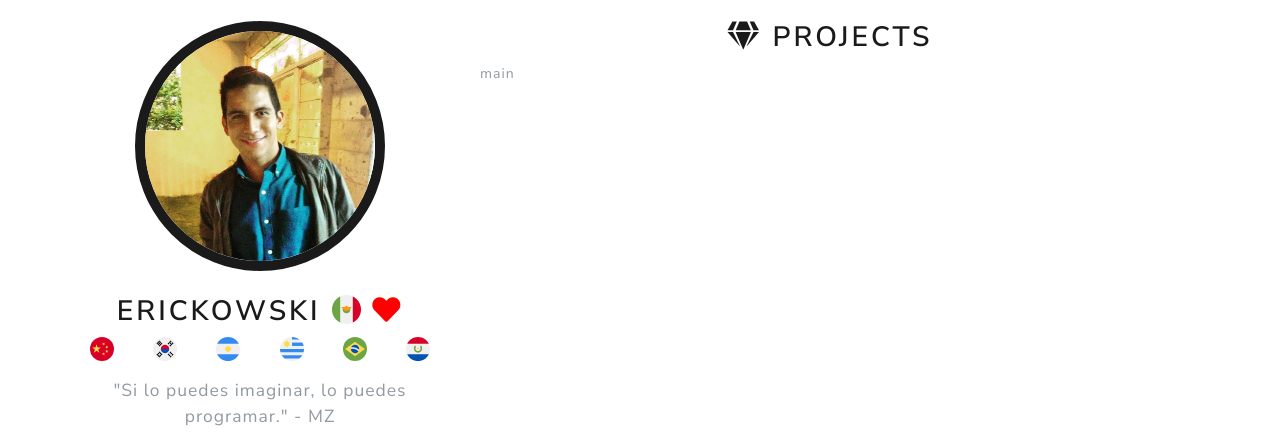
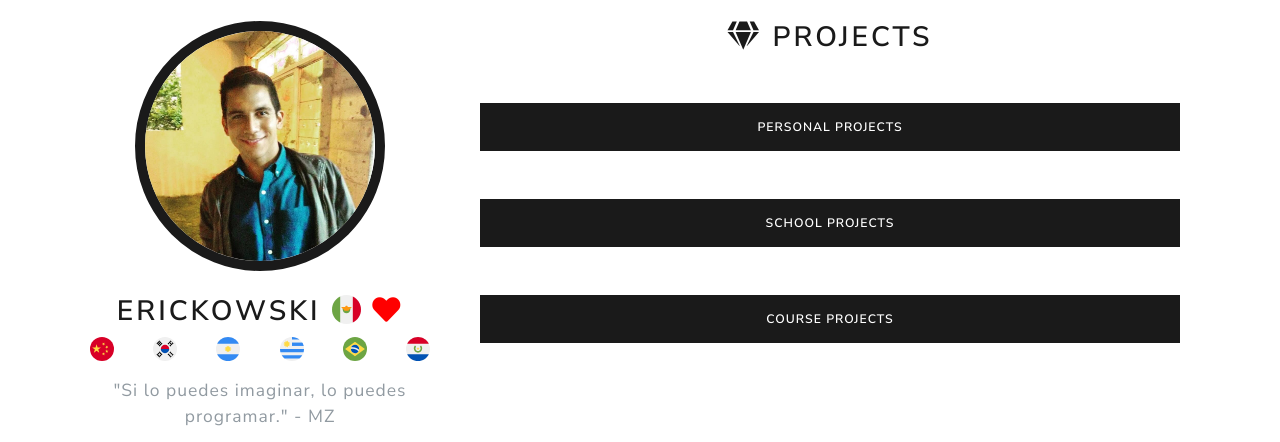
Before and after one commit to Erickowski/Erickowski.github.io, a plain HTML site: page projects.html in a window 1280 px wide. Shown: the part 51-493 px from the top of the page. Drawn offline with nearby package versions, Linux system fonts and the light colour scheme.

Commit message:
Projects and education pages

```diff
--- a/projects.html
+++ b/projects.html
@@ -91,8 +91,14 @@
             </aside>
             <main class="col-lg-8">
                 <div class="container">
-                    <h2 class="text-center"><i class="fas fa-gem"></i> Projects </h2>
-                    <p>main</p>
+                    <h2 class="text-center mb-5"><i class="fas fa-gem"></i> Projects </h2>
+                        <div class="row">
+                            <div class="col align-self-center">
+                                <a class="btn btn-primary w-100 mb-5" href="#">Personal projects</a>
+                                <a class="btn btn-primary w-100 mb-5" href="#">School projects</a>
+                                <a class="btn btn-primary w-100 mb-5" href="#">Course projects</a>
+                            </div>
+                        </div>
                 </div>
             </main>
         </div>
```
Also changed, not shown: education.html (+8 -2 lines).
